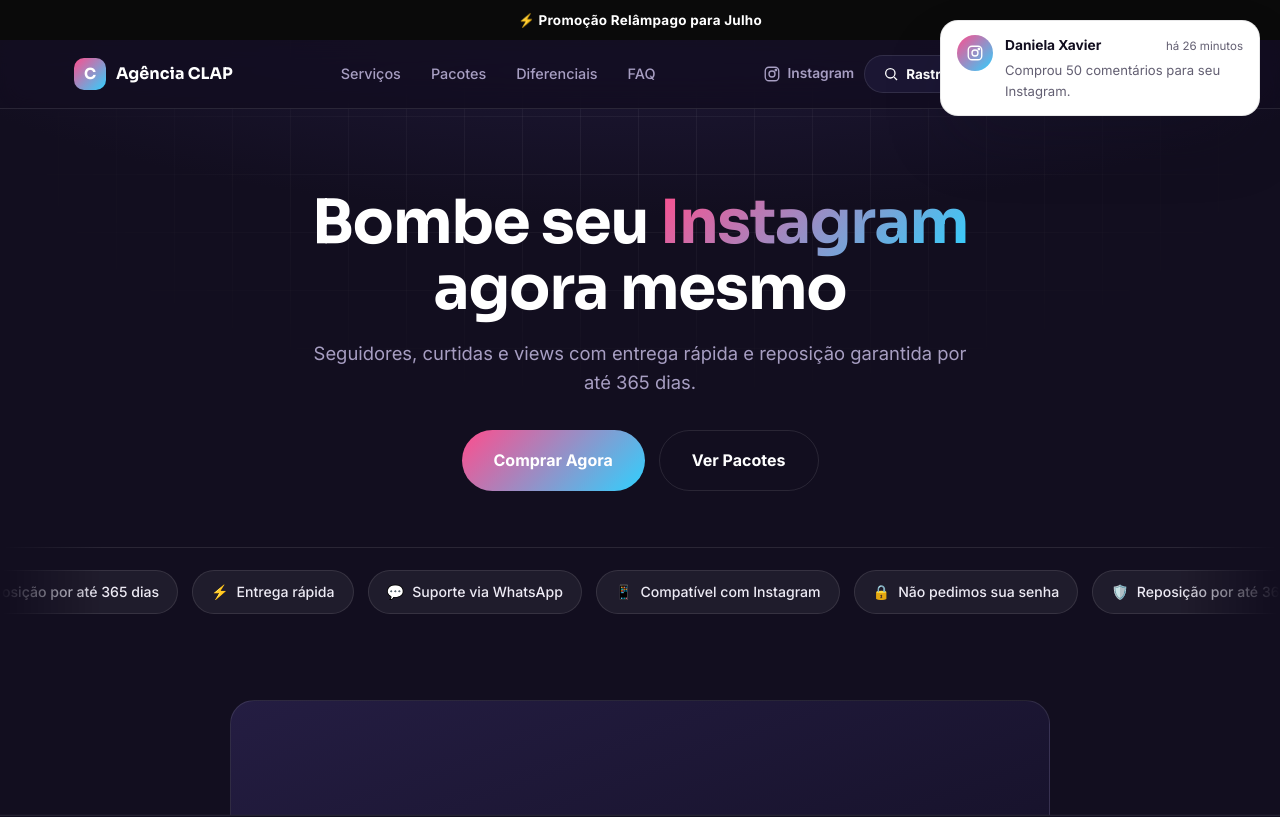
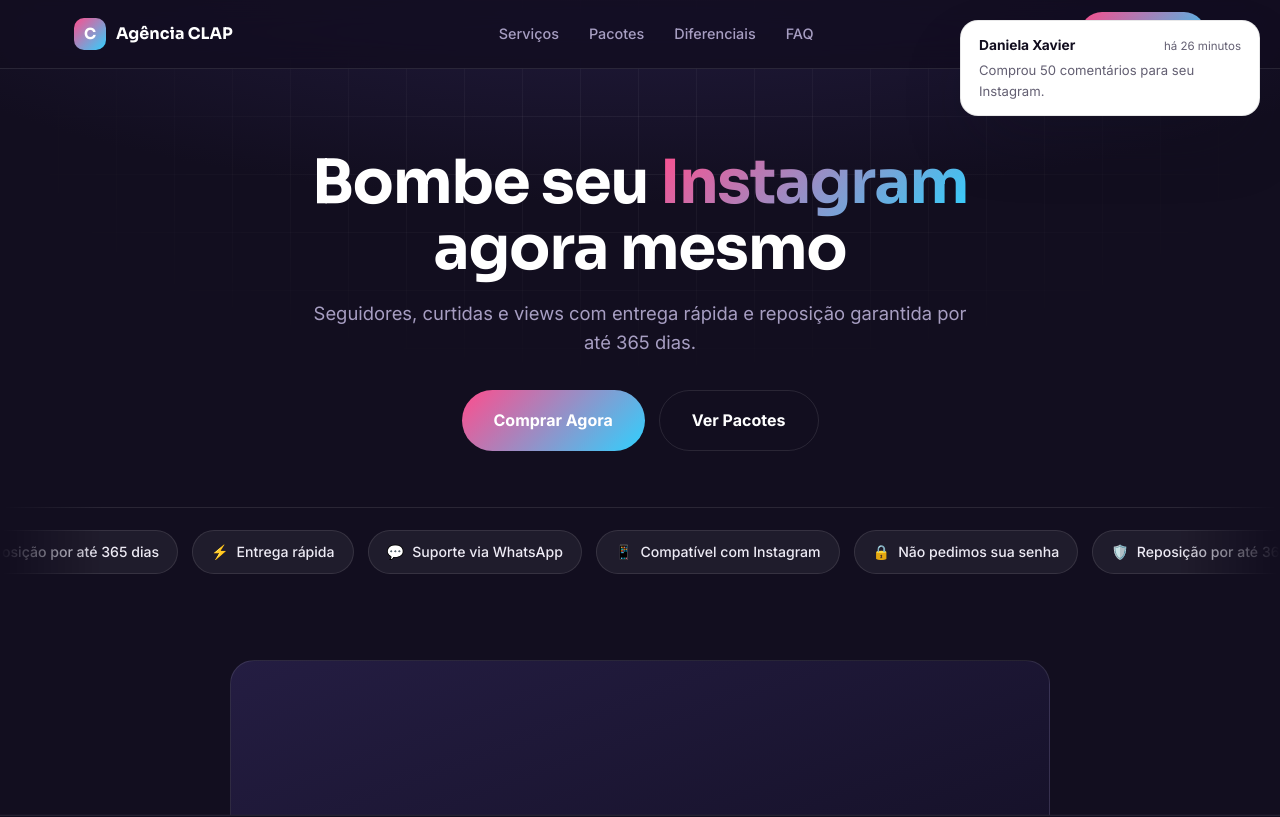
Before and after one commit to agenciaclap/agenciaclap-site, a website: page index.html in a window 1280 px wide. Shown: the top 817 px of the page. Drawn offline with Linux system fonts and the light colour scheme.

Commit message:
Update index.html

```diff
--- a/index.html
+++ b/index.html
@@ -83,17 +83,8 @@ input{font-family:inherit;}
 /* ==========================================================================
    2. NAV
    ========================================================================== */
-/* ==========================================================================
-   1.5 FAIXA DE ANÚNCIO (topo, acima do nav)
-   ========================================================================== */
-.announce-bar{
-  position:fixed;top:0;left:0;right:0;z-index:210;height:40px;
-  background:#0A0A0A;color:#fff;display:flex;align-items:center;justify-content:center;
-  font-size:.84rem;font-weight:700;letter-spacing:.02em;padding:0 16px;text-align:center;
-}
-
 header.site-nav{
-  position:fixed;top:40px;left:0;right:0;z-index:200;
+  position:fixed;top:0;left:0;right:0;z-index:200;
   background:rgba(18,14,31,0.85);backdrop-filter:blur(14px) saturate(150%);
   border-bottom:1px solid var(--line-dark);
 }
@@ -107,24 +98,12 @@ header.site-nav .wrap{ height:68px;display:flex;align-items:center;justify-conte
 .nav-links{ display:flex;gap:30px;align-items:center; }
 .nav-links a{ color:var(--text-soft-dark);font-size:.9rem;font-weight:500;transition:color .2s;white-space:nowrap; }
 .nav-links a:hover{ color:#fff; }
-
-.nav-actions{ display:flex;align-items:center;gap:10px;flex:none; }
-.nav-ig-link{
-  display:flex;align-items:center;gap:6px;color:var(--text-soft-dark);
-  font-size:.86rem;font-weight:600;white-space:nowrap;transition:color .2s;
-}
-.nav-ig-link:hover{ color:#fff; }
-.nav-btn{
-  display:flex;align-items:center;gap:7px;white-space:nowrap;
-  padding:10px 18px;border-radius:100px;font-weight:700;font-size:.84rem;
-  transition:transform .2s var(--ease),box-shadow .2s,opacity .2s;
-}
-.nav-btn:hover{ transform:translateY(-2px); }
-.nav-btn-dark{ background:var(--ink-2);color:#fff;border:1px solid var(--line-dark); }
-.nav-btn-dark:hover{ background:var(--ink-3); }
-.nav-btn-support{ background:#1FC98A;color:#0B2E22; }
-.nav-btn-support:hover{ box-shadow:0 10px 26px rgba(31,201,138,.35); }
-
+.nav-cta{
+  padding:11px 22px;border-radius:100px;font-weight:700;font-size:.88rem;color:#fff;
+  background:linear-gradient(135deg,var(--pink),var(--blue));
+  transition:transform .2s var(--ease),box-shadow .2s;flex:none;
+}
+.nav-cta:hover{ transform:translateY(-2px);box-shadow:0 10px 26px rgba(255,77,141,.35); }
 @media(max-width:820px){
   header.site-nav .wrap{ gap:14px; }
   .nav-links{
@@ -133,13 +112,6 @@ header.site-nav .wrap{ height:68px;display:flex;align-items:center;justify-conte
     -webkit-overflow-scrolling:touch;
   }
   .nav-links::-webkit-scrollbar{ display:none; }
-  .nav-ig-link span{ display:none; }
-  .nav-btn span{ display:none; }
-  .nav-btn{ padding:10px 12px; }
-}
-@media(max-width:600px){
-  .nav-actions{ gap:6px; }
-  .nav-btn{ padding:9px 10px; }
 }
 
 /* ==========================================================================
@@ -148,7 +120,7 @@ header.site-nav .wrap{ height:68px;display:flex;align-items:center;justify-conte
 #hero{
   position:relative;overflow:hidden;
   background:radial-gradient(ellipse 120% 80% at 50% -10%, var(--ink-3) 0%, var(--ink) 55%);
-  color:#fff;padding:190px 0 0;
+  color:#fff;padding:150px 0 0;
 }
 #hero::before{
   content:'';position:absolute;inset:0;
@@ -480,21 +452,14 @@ a:focus-visible, button:focus-visible, input:focus-visible{ outline:2px solid va
    ========================================================================== */
 .social-proof-toast{
   position:fixed;top:20px;right:20px;z-index:900;
-  max-width:320px;background:#fff;border:1px solid var(--line);border-radius:var(--radius-md);
-  padding:14px 16px;box-shadow:var(--shadow-strong);
-  display:flex;align-items:flex-start;gap:12px;
+  max-width:300px;background:#fff;border:1px solid var(--line);border-radius:var(--radius-md);
+  padding:14px 18px;box-shadow:var(--shadow-strong);
   opacity:0;transform:translateY(-12px) scale(.97);
   transition:opacity .4s var(--ease),transform .4s var(--ease);
   pointer-events:none;
 }
 .social-proof-toast.in{ opacity:1;transform:translateY(0) scale(1); }
 .social-proof-toast.out{ opacity:0;transform:translateY(-12px) scale(.97); }
-.spt-icon{
-  flex:none;width:36px;height:36px;border-radius:50%;
-  background:linear-gradient(135deg,var(--pink),var(--blue));
-  display:flex;align-items:center;justify-content:center;color:#fff;
-}
-.spt-body{ flex:1;min-width:0; }
 .spt-row{ display:flex;align-items:baseline;justify-content:space-between;gap:10px;margin-bottom:4px; }
 .spt-name{ font-weight:700;font-size:.86rem;color:var(--ink); }
 .spt-time{ font-size:.72rem;color:var(--text-soft);white-space:nowrap; }
@@ -509,9 +474,6 @@ a:focus-visible, button:focus-visible, input:focus-visible{ outline:2px solid va
 <body>
 
 <div id="storefrontRoot">
-
-<!-- ======================= FAIXA DE ANÚNCIO ======================= -->
-<div class="announce-bar">⚡ Promoção Relâmpago para Julho</div>
 
 <!-- ======================= NAV ======================= -->
 <header class="site-nav">
@@ -523,20 +485,7 @@ a:focus-visible, button:focus-visible, input:focus-visible{ outline:2px solid va
       <a href="#diferenciais">Diferenciais</a>
       <a href="#faq">FAQ</a>
     </nav>
-    <div class="nav-actions">
-      <a data-instagram-link href="#" target="_blank" rel="noopener" class="nav-ig-link">
-        <svg width="18" height="18" viewBox="0 0 24 24" fill="none" stroke="currentColor" stroke-width="1.8"><rect x="3" y="3" width="18" height="18" rx="5"/><circle cx="12" cy="12" r="4"/><circle cx="17.2" cy="6.8" r="1"/></svg>
-        <span>Instagram</span>
-      </a>
-      <button id="openTrackOrderBtnNav" class="nav-btn nav-btn-dark">
-        <svg width="16" height="16" viewBox="0 0 24 24" fill="none" stroke="currentColor" stroke-width="2"><circle cx="11" cy="11" r="7"/><line x1="21" y1="21" x2="16.65" y2="16.65"/></svg>
-        <span>Rastrear Pedido</span>
-      </button>
-      <a data-whatsapp-link href="#" target="_blank" rel="noopener" class="nav-btn nav-btn-support">
-        <svg width="16" height="16" viewBox="0 0 24 24" fill="currentColor"><path d="M12 2a10 10 0 0 0-8.6 15L2 22l5.2-1.4A10 10 0 1 0 12 2Zm0 18.2a8.2 8.2 0 0 1-4.2-1.2l-.3-.2-3.1.8.8-3-.2-.3A8.2 8.2 0 1 1 12 20.2Zm4.5-6.1c-.2-.1-1.5-.7-1.7-.8-.2-.1-.4-.1-.6.1-.2.2-.6.8-.8 1-.1.2-.3.2-.5.1-.7-.3-1.5-.8-2.1-1.5-.5-.6-1-1.3-1.2-1.5-.1-.2 0-.4.1-.5.1-.1.2-.3.4-.4.1-.1.2-.3.2-.4 0-.2 0-.3 0-.5-.1-.1-.6-1.4-.8-1.9-.2-.5-.4-.4-.6-.4h-.5c-.2 0-.5.1-.7.3-.2.2-.9.9-.9 2.2s1 2.6 1.1 2.7c.1.2 2 3 4.7 4.2.7.3 1.2.5 1.6.6.7.2 1.3.2 1.8.1.5-.1 1.5-.6 1.7-1.2.2-.6.2-1.1.2-1.2-.1-.1-.2-.2-.5-.3Z"/></svg>
-        <span>Suporte Técnico</span>
-      </a>
-    </div>
+    <a href="#pacotes" class="nav-cta">Ver Pacotes</a>
   </div>
 </header>
 
@@ -627,7 +576,8 @@ a:focus-visible, button:focus-visible, input:focus-visible{ outline:2px solid va
         <a href="#">Política de Privacidade</a>
         <a href="#">Termos de Uso</a>
         <a data-whatsapp-link href="#" target="_blank" rel="noopener">Contato</a>
-        <a href="#admin" class="foot-link-btn">Admin</a>
+        <a data-whatsapp-link href="#" target="_blank" rel="noopener">Suporte Técnico</a>
+        <button id="openTrackOrderBtn" class="foot-link-btn">Rastrear Pedido</button>
       </div>
     </div>
     <p class="foot-note">Agência CLAP não possui vínculo com o Instagram ou a Meta. Resultados de crescimento podem variar e não são garantidos pela plataforma.</p>
@@ -1470,7 +1420,7 @@ function closeTrackOrderModal(){
 }
 
 function setupTrackOrder(){
-  document.getElementById('openTrackOrderBtnNav').addEventListener('click', openTrackOrderModal);
+  document.getElementById('openTrackOrderBtn').addEventListener('click', openTrackOrderModal);
   document.getElementById('trackOrderClose').addEventListener('click', closeTrackOrderModal);
   document.getElementById('trackOrderOverlay').addEventListener('click', (e) => {
     if(e.target.id === 'trackOrderOverlay') closeTrackOrderModal();
@@ -1507,13 +1457,6 @@ function setupTrackOrder(){
     }
   });
 }
-
-/* ============================================================================
-   ADMIN — o link "Admin" do rodapé é só uma âncora simples pra #admin
-   (href="#admin"), que já existe e não foi tocada. Abre a tela de login de
-   verdade — usuário/senha, admin/TV2026 — e depois o painel, exatamente como
-   já funcionava antes.
-   ============================================================================ */
 
 /* ============================================================================
    PROVA SOCIAL — notificações de compras recentes, canto superior direito.
@@ -1583,13 +1526,8 @@ function showSocialProofToast(){
   const el = document.createElement('div');
   el.className = 'social-proof-toast';
   el.innerHTML = `
-    <div class="spt-icon">
-      <svg width="18" height="18" viewBox="0 0 24 24" fill="none" stroke="currentColor" stroke-width="1.8"><rect x="3" y="3" width="18" height="18" rx="5"/><circle cx="12" cy="12" r="4"/><circle cx="17.2" cy="6.8" r="1"/></svg>
-    </div>
-    <div class="spt-body">
-      <div class="spt-row"><span class="spt-name">${data.name}</span><span class="spt-time">${data.time}</span></div>
-      <div class="spt-text">${data.text}</div>
-    </div>
+    <div class="spt-row"><span class="spt-name">${data.name}</span><span class="spt-time">${data.time}</span></div>
+    <div class="spt-text">${data.text}</div>
   `;
   document.body.appendChild(el);
 
```
